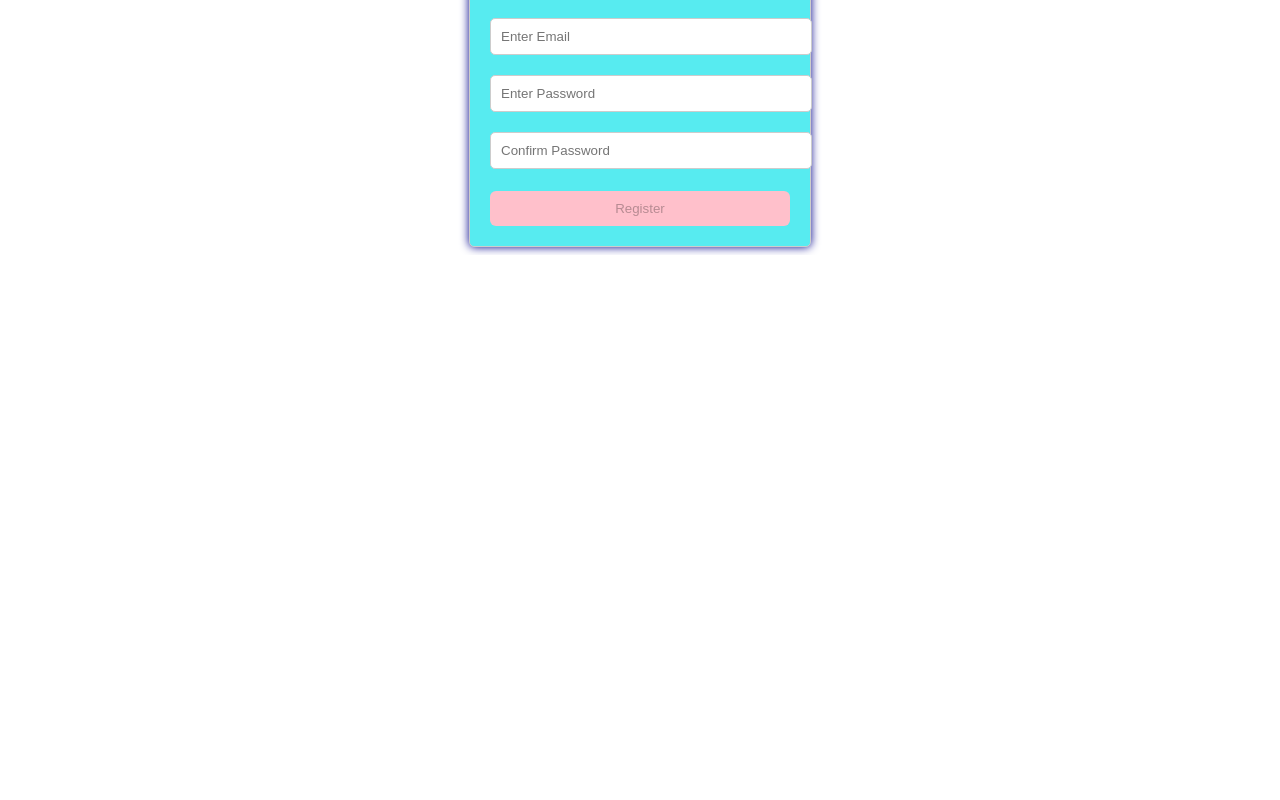
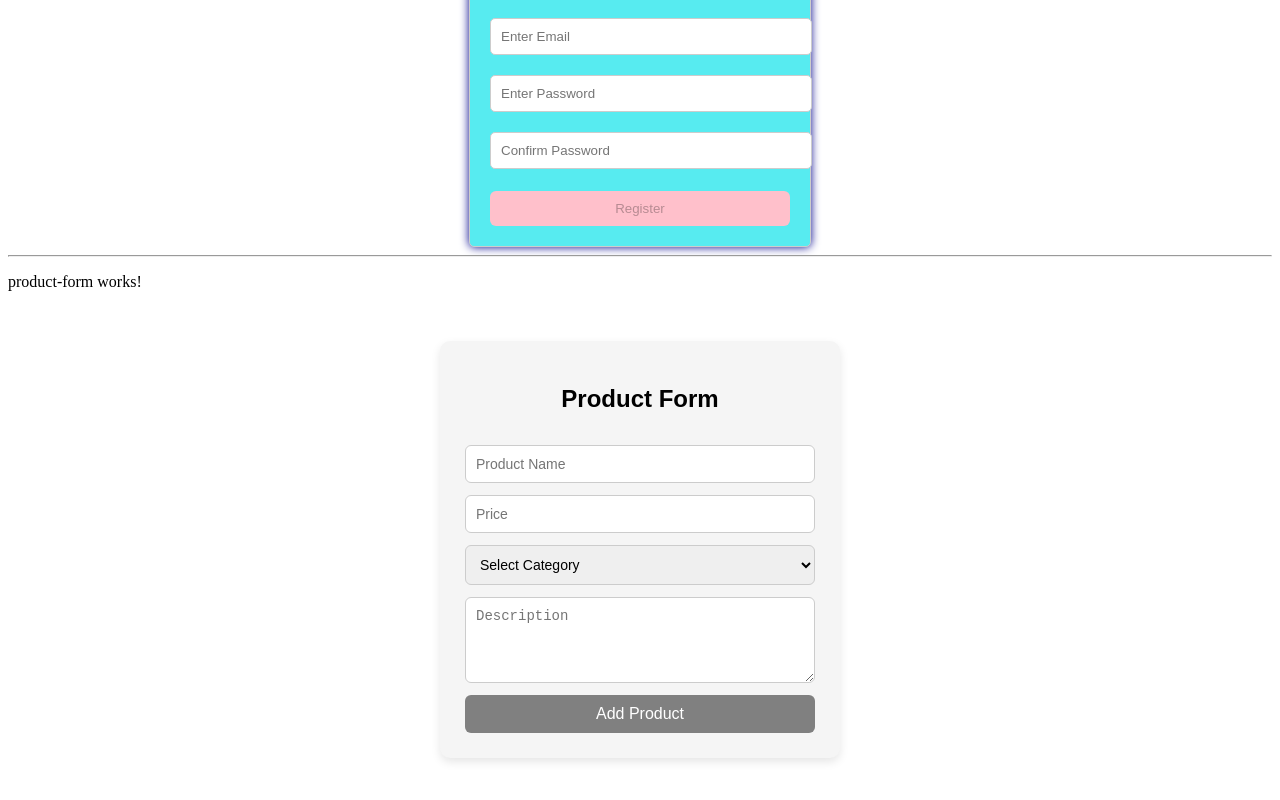
Before and after one commit to mitals7182/forms-angular-practices, an Angular app: page / in a window 1280 px wide. Shown: the part 2227-3027 px from the top of the page. Before the commit the page ends 2482 px from the top, so only its background shows below. Built offline with nearby package versions, Linux system fonts and the light colour scheme.

Commit message:
Initial commit

```diff
--- a/src/app/app.ts
+++ b/src/app/app.ts
@@ -6,6 +6,7 @@ import { StudentRegistrationForm } from './template-driven/student-registration-
 import { FeedbackForm } from './template-driven/feedback-form/feedback-form';
 import { ContactUsForm } from './template-driven/contact-us-form/contact-us-form';
 import { RegistrationForm } from './reactive-forms/registration-form/registration-form';
+import { ProductForm } from './reactive-forms/product-form/product-form';
 
 @Component({
   selector: 'app-root',
@@ -17,7 +18,8 @@ import { RegistrationForm } from './reactive-forms/registration-form/registratio
     StudentRegistrationForm,
     FeedbackForm,
     ContactUsForm,
-    RegistrationForm
+    RegistrationForm,
+    ProductForm
   ],
 
   template: `
@@ -40,6 +42,10 @@ import { RegistrationForm } from './reactive-forms/registration-form/registratio
 
     <app-registration-form></app-registration-form>
 
+    <hr>
+
+    <app-product-form></app-product-form>
+
   `
 })
 export class App {}
--- a/src/app/reactive-forms/product-form/product-form.css
+++ b/src/app/reactive-forms/product-form/product-form.css
@@ -0,0 +1,80 @@
+form {
+
+  width: 350px;
+
+  margin: 50px auto;
+
+  padding: 25px;
+
+  background-color: #f5f5f5;
+
+  border-radius: 10px;
+
+  box-shadow: 0 4px 10px rgba(0,0,0,0.1);
+
+  display: flex;
+
+  flex-direction: column;
+
+  gap: 12px;
+
+  font-family: Arial, sans-serif;
+}
+
+h2 {
+
+  text-align: center;
+}
+
+input,
+select,
+textarea {
+
+  padding: 10px;
+
+  border: 1px solid #ccc;
+
+  border-radius: 6px;
+
+  font-size: 14px;
+}
+
+input:focus,
+select:focus,
+textarea:focus {
+
+  outline: none;
+
+  border-color: #1976d2;
+}
+
+button {
+
+  padding: 10px;
+
+  border: none;
+
+  border-radius: 6px;
+
+  background-color: #1976d2;
+
+  color: white;
+
+  cursor: pointer;
+
+  font-size: 16px;
+}
+
+button:disabled {
+
+  background-color: gray;
+
+  cursor: not-allowed;
+}
+
+.error {
+
+  color: red;
+
+  font-size: 12px;
+}
--- a/src/app/reactive-forms/product-form/product-form.html
+++ b/src/app/reactive-forms/product-form/product-form.html
@@ -1 +1,108 @@
 <p>product-form works!</p>
+
+
+<form
+  [formGroup]="productForm"
+  (ngSubmit)="onSubmit()"
+>
+
+  <h2>Product Form</h2>
+
+  <!-- Product Name -->
+
+  <input
+    type="text"
+    placeholder="Product Name"
+    formControlName="productName"
+  >
+
+  <div
+    class="error"
+
+    *ngIf="
+      productForm.get('productName')?.invalid &&
+      productForm.get('productName')?.touched
+    "
+  >
+    Product Name is required
+  </div>
+
+  <!-- Price -->
+
+  <input
+    type="number"
+    placeholder="Price"
+    formControlName="price"
+  >
+
+  <div
+    class="error"
+
+    *ngIf="
+      productForm.get('price')?.errors?.['required'] &&
+      productForm.get('price')?.touched
+    "
+  >
+    Price is required
+  </div>
+
+  <div
+    class="error"
+
+    *ngIf="
+      productForm.get('price')?.errors?.['min']
+    "
+  >
+    Minimum price should be 1
+  </div>
+
+  <!-- Category -->
+
+  <select formControlName="category">
+
+    <option value="">Select Category</option>
+
+    <option value="electronics">
+      Electronics
+    </option>
+
+    <option value="clothing">
+      Clothing
+    </option>
+
+    <option value="books">
+      Books
+    </option>
+
+  </select>
+
+  <div
+    class="error"
+
+    *ngIf="
+      productForm.get('category')?.invalid &&
+      productForm.get('category')?.touched
+    "
+  >
+    Category is required
+  </div>
+
+  <!-- Description -->
+
+  <textarea
+    rows="4"
+    placeholder="Description"
+    formControlName="description"
+  >
+  </textarea>
+
+  <!-- Submit Button -->
+
+  <button
+    type="submit"
+    [disabled]="productForm.invalid"
+  >
+    Add Product
+  </button>
+
+</form>
--- a/src/app/reactive-forms/product-form/product-form.ts
+++ b/src/app/reactive-forms/product-form/product-form.ts
@@ -1,9 +1,66 @@
-import { Component } from '@angular/core';
+import { Component, OnInit } from '@angular/core';
+
+import {
+  FormBuilder,
+  Validators,
+  ReactiveFormsModule
+} from '@angular/forms';
+
+import { CommonModule } from '@angular/common';
 
 @Component({
   selector: 'app-product-form',
-  imports: [],
+
+  standalone: true,
+
+  imports: [
+    ReactiveFormsModule,
+    CommonModule
+  ],
+
   templateUrl: './product-form.html',
-  styleUrl: './product-form.css',
+
+  styleUrls: ['./product-form.css']
 })
-export class ProductForm {}
+
+export class ProductForm implements OnInit {
+
+  productForm: any;
+
+  constructor(private fb: FormBuilder) {}
+
+  ngOnInit(): void {
+
+    this.productForm = this.fb.group({
+
+      productName: [
+        '',
+        Validators.required
+      ],
+
+      price: [
+        '',
+        [
+          Validators.required,
+          Validators.min(1)
+        ]
+      ],
+
+      category: [
+        '',
+        Validators.required
+      ],
+
+      description: ['']
+
+    });
+
+  }
+
+  onSubmit() {
+
+    console.log(this.productForm.value);
+
+  }
+
+}
```
